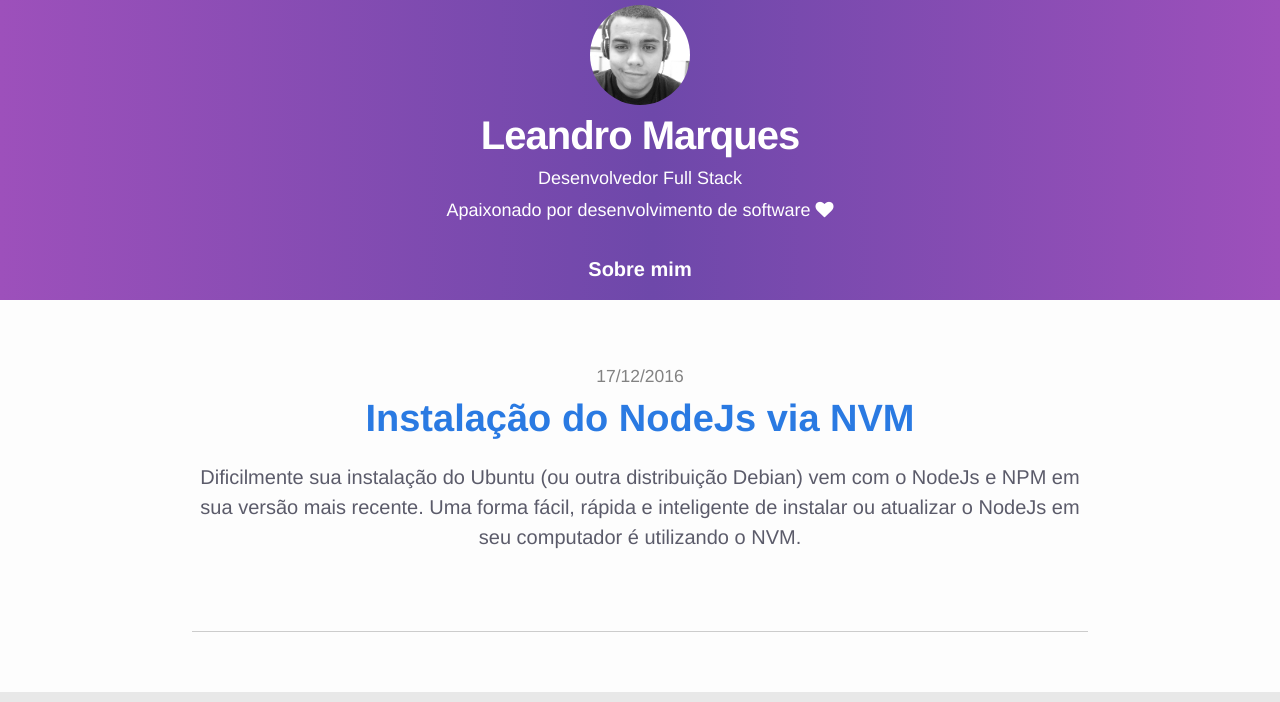
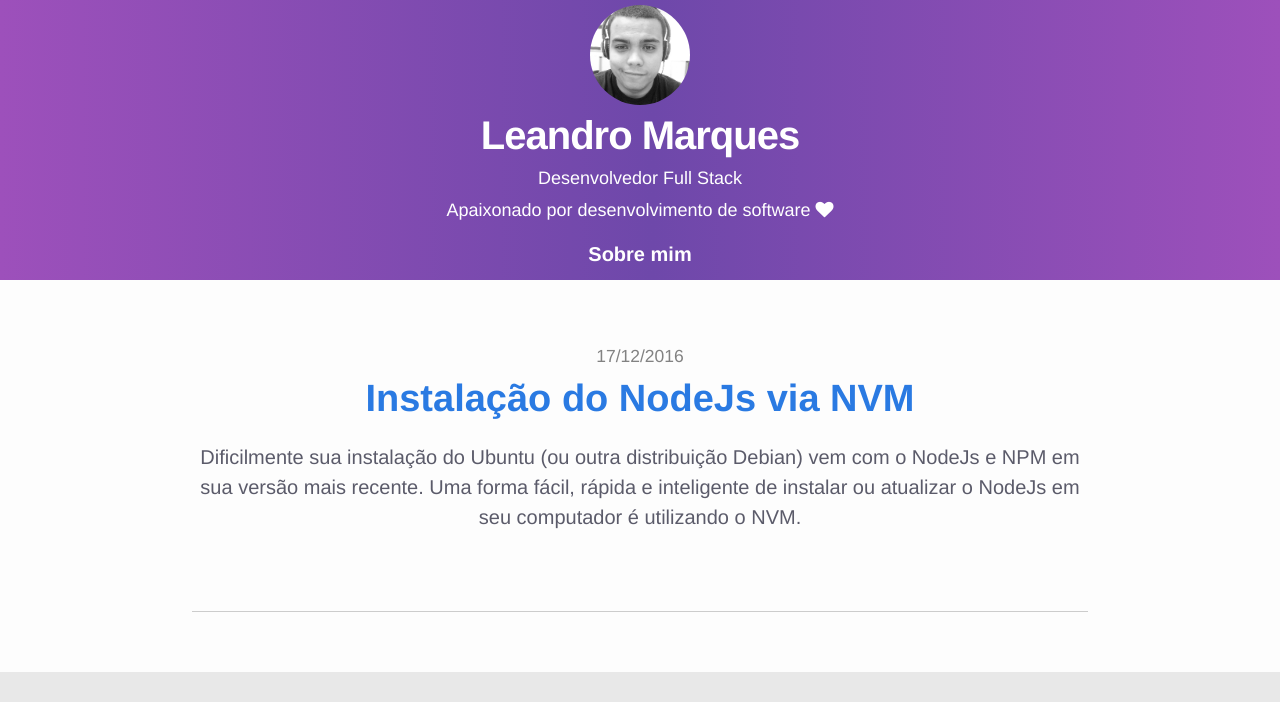
Before and after one commit to leandromarques/leandromarques.github.io, a Jekyll site: the page built from index.html, in a window 1280 px wide. Shown: the top 702 px of the page. Built offline with Jekyll 4.4.1, drawn with Linux system fonts in a browser that asks for light colours; nearby versions of some CDN libraries; grey boxes are pictures that could not be loaded.

Commit message:
Header mobile adjustment

```diff
--- a/_includes/header.html
+++ b/_includes/header.html
@@ -1,4 +1,4 @@
-<header class="site-header bgParallax" data-speed="150">
+<header class="site-header" data-speed="150">
 
   <div class="wrapper">
     <a class="site-title" href="{{ site.baseurl }}/">
--- a/_layouts/default.html
+++ b/_layouts/default.html
@@ -15,7 +15,7 @@
 
     {% include footer.html %}
 
-  <script>
+  <!-- <script>
     $('.bgParallax').each(function(){
     	var $obj = $(this);
 
@@ -28,7 +28,7 @@
 
     	});
     });
-  </script>
+  </script> -->
 
   </body>
 
--- a/_sass/_layout.scss
+++ b/_sass/_layout.scss
@@ -2,16 +2,15 @@
 * Site header
 */
 .site-header {
-    min-height: 56px;
     // background: url("../images/background-header.jpg") no-repeat;
     background-image: linear-gradient(to right, #9D50BB 0%, #6E48AA 51%, #9D50BB 100%);
-    height: 300px;
+    height: 280px;
     // @include background-size(100%);
     text-align: center;
     margin-bottom: 60px;
 
     // Positioning context for the mobile navigation icon
-    position: relative;
+    // position: relative;
 
     &:hover {
       background-position: right center;
@@ -24,6 +23,7 @@
     }
 
     .wrapper {
+        width: 90%;
         padding-top: 5px;
     }
 
@@ -32,11 +32,11 @@
     }
 }
 
-.bgParallax {
-	background-position: 50% 0;
-	background-repeat: repeat;
-	background-attachment: fixed;
-}
+// .bgParallax {
+// 	background-position: 50% 0;
+// 	background-repeat: repeat;
+// 	background-attachment: fixed;
+// }
 
 .site-title {
     font-size: 40px;
@@ -52,7 +52,7 @@
 
 .site-nav {
 
-    margin-top: 30px;
+    margin-top: 15px;
 
     .menu-icon {
         display: none;
```
